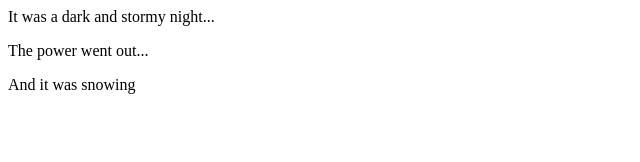
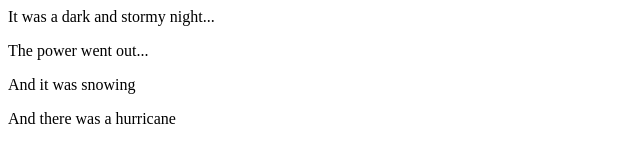
Before and after one commit to nhenry3/fireside-story1, a plain HTML site: page index.html in a window 1280 px wide. Shown: the whole page, without its empty margins (0-640 px from the left). Drawn offline with Linux system fonts and the light colour scheme.

Commit message:
added fourth line

```diff
--- a/index.html
+++ b/index.html
@@ -3,5 +3,6 @@
     <p>It was a dark and stormy night...</p>
     <p>The power went out...</p>
     <p>And it was snowing</p>
+    <p>And there was a hurricane</p>
   </body>
 </html>
```
